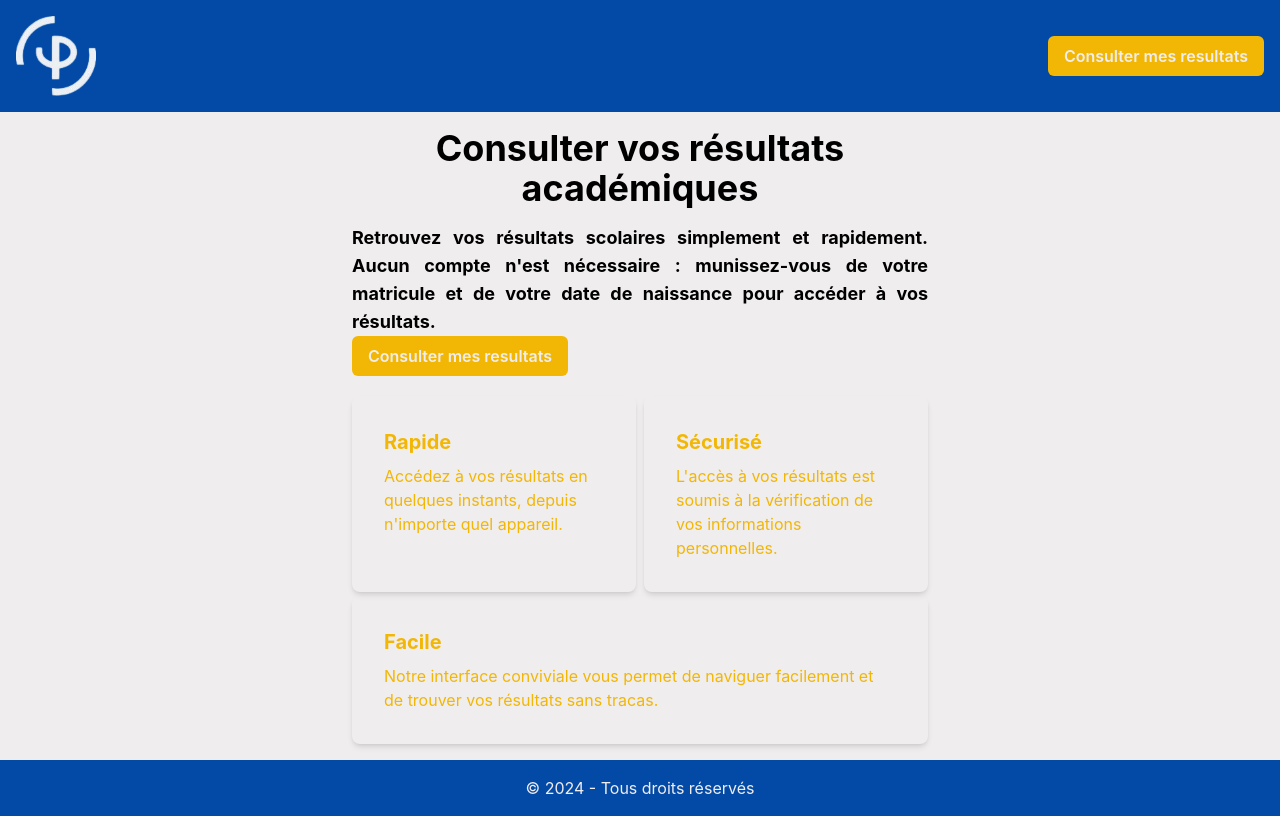
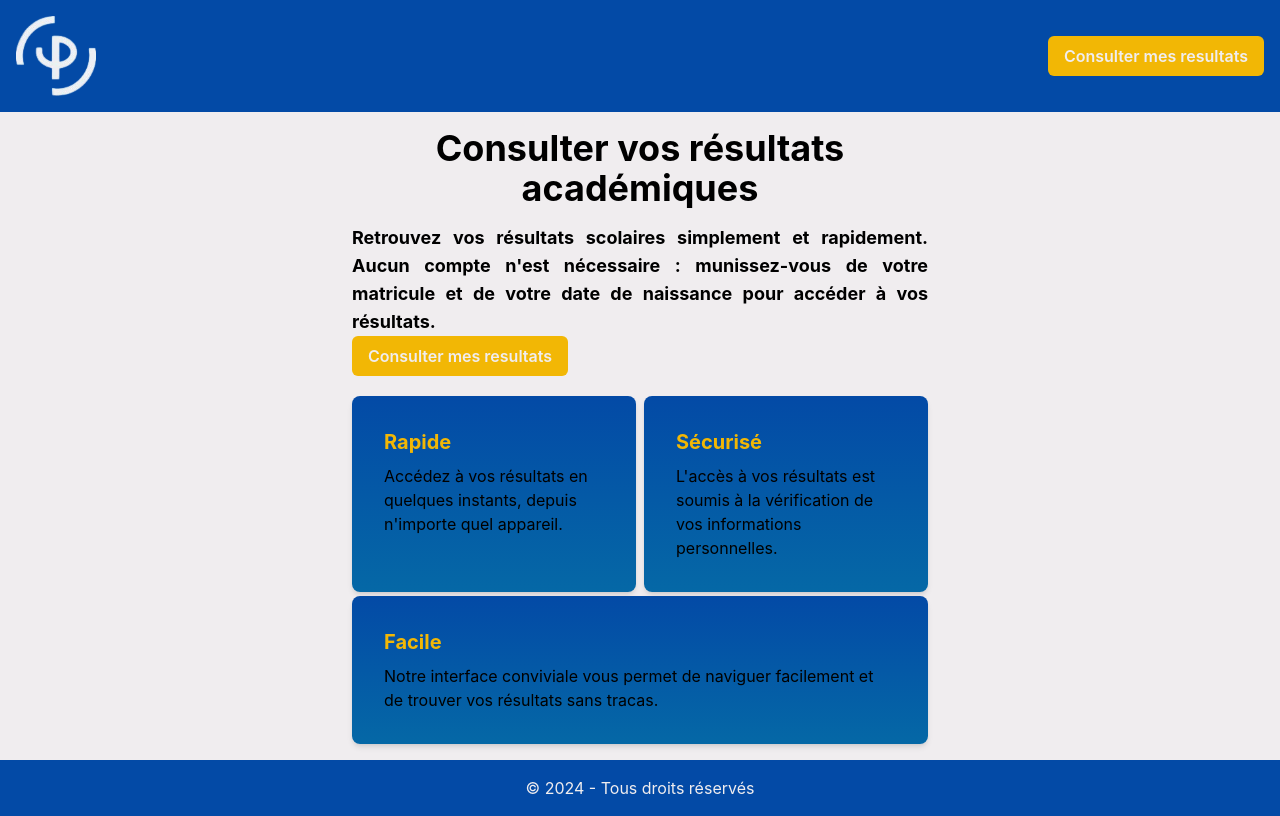
Before and after one commit to DevLocky10/pigier, a React (Vite) app: page / in a window 1280 px wide. Built offline with nearby package versions, Linux system fonts and the light colour scheme.

Commit message:
Ajustement de la couleur de fond et de texte des infoCards

```diff
--- a/src/index.css
+++ b/src/index.css
@@ -14,8 +14,10 @@
 
 html {
   @apply bg-neutral;
+  user-select: none;
 }
 
+@layer utilities {
   .btn {
     @apply px-4 py-2 rounded-md text-neutral font-semibold;
   }
@@ -29,11 +31,12 @@ html {
   }
 
   .infoCard {
-  @apply text-primary p-4 rounded-lg shadow-md;
-  background-color: linear-gradient(to left, #034AA6, #0568A6);
+    @apply p-4 rounded-lg shadow-md;
+    background: linear-gradient(to bottom, var(--color-secondary), var(--color-secondary-light));
   }
 
   .infoCard h2 {
     @apply text-xl font-bold mb-2;
     color: var(--color-primary);
   }
+}
```
Lines whose indentation alone changed are shown as unchanged.
